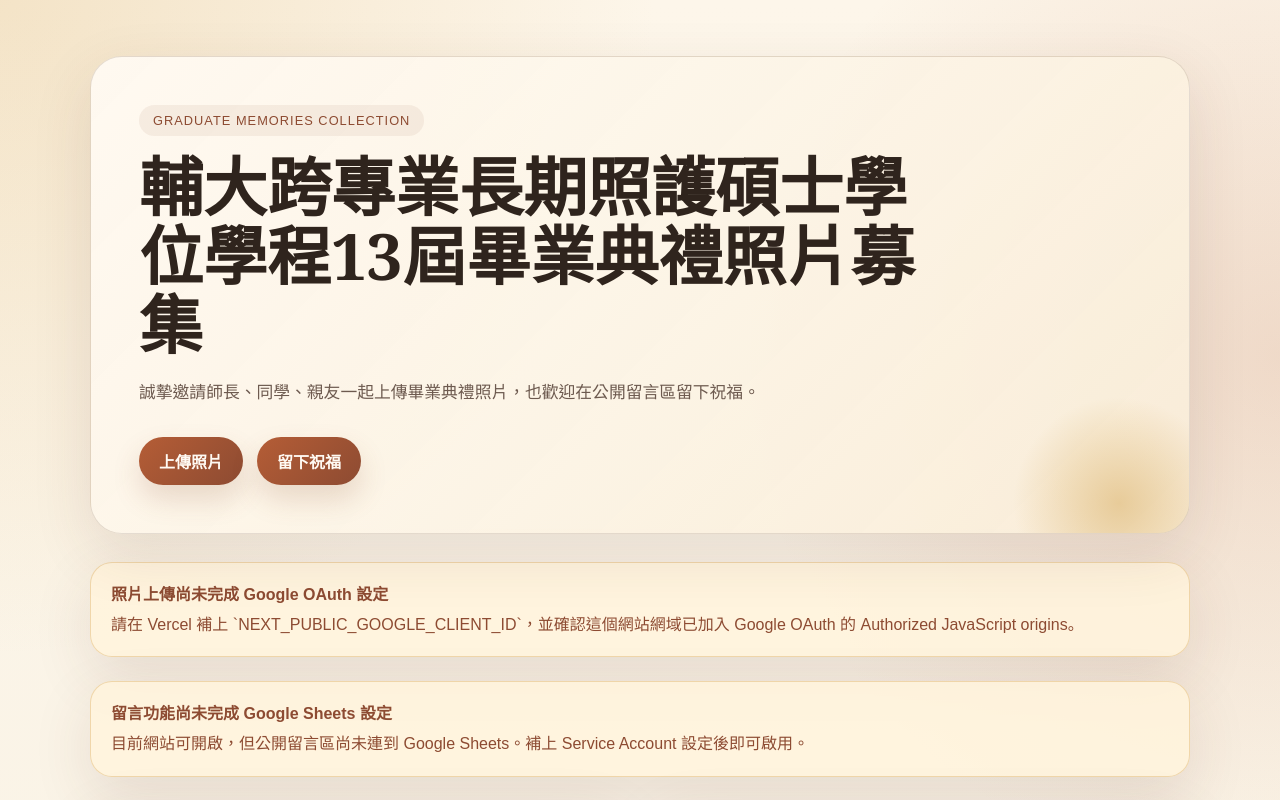
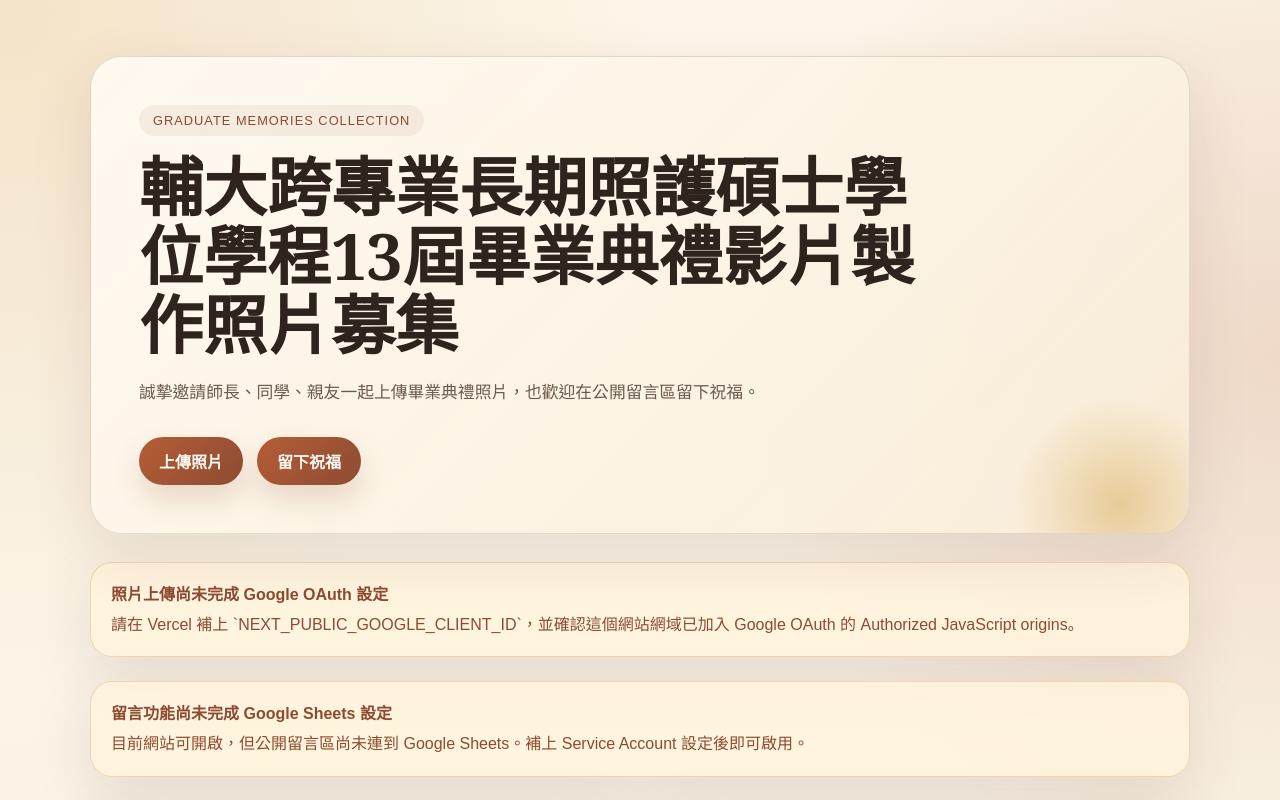
Before and after one commit to Hungchenyu0926/fju-graduation-photo-collection, a Next.js app: page / in a window 1280 px wide. Shown: the top 800 px of the page. Built offline with nearby package versions, Linux system fonts and the light colour scheme; no server answers.

Commit message:
Update graduation video collection title

```diff
--- a/app/layout.tsx
+++ b/app/layout.tsx
@@ -3,7 +3,7 @@ import Script from "next/script";
 import "./globals.css";
 
 export const metadata: Metadata = {
-  title: "輔大跨專業長期照護碩士學位學程13屆畢業典禮照片募集",
+  title: "輔大跨專業長期照護碩士學位學程13屆畢業典禮影片製作照片募集",
   description: "上傳畢業典禮照片，並在公開留言區留下祝福。",
 };
 
--- a/components/celebration-board.tsx
+++ b/components/celebration-board.tsx
@@ -55,7 +55,7 @@ declare global {
   }
 }
 
-const title = "輔大跨專業長期照護碩士學位學程13屆畢業典禮照片募集";
+const title = "輔大跨專業長期照護碩士學位學程13屆畢業典禮影片製作照片募集";
 const uploadRequestLimitBytes = 4 * 1024 * 1024;
 const maxImageDimension = 2400;
 const googleDriveScope = "https://www.googleapis.com/auth/drive.file";
```
Also changed, not shown: 2 other files (tests, documents, lock files or other folders).
